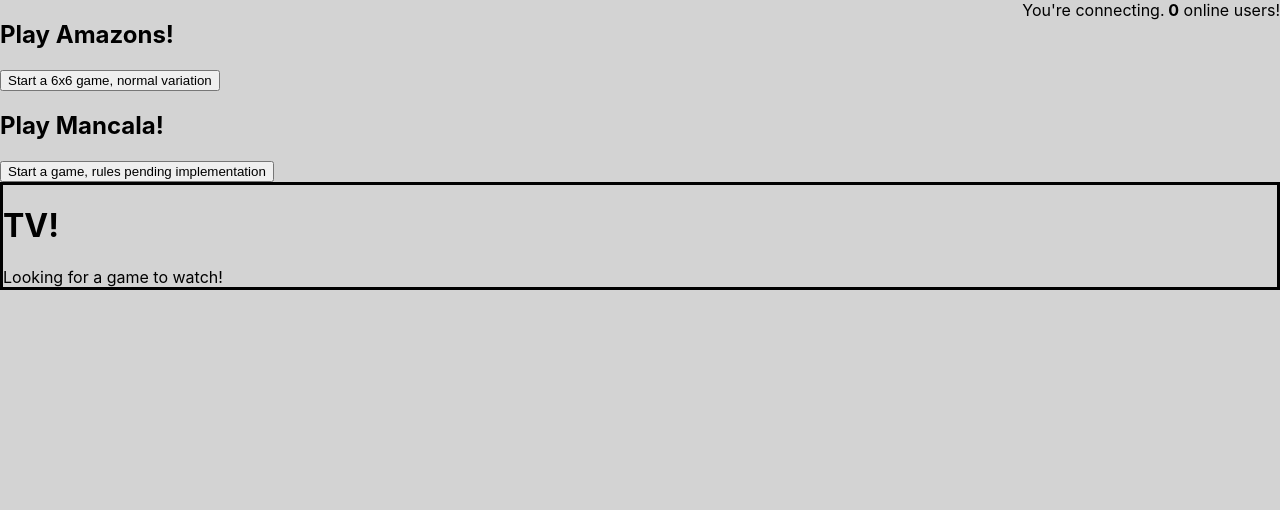
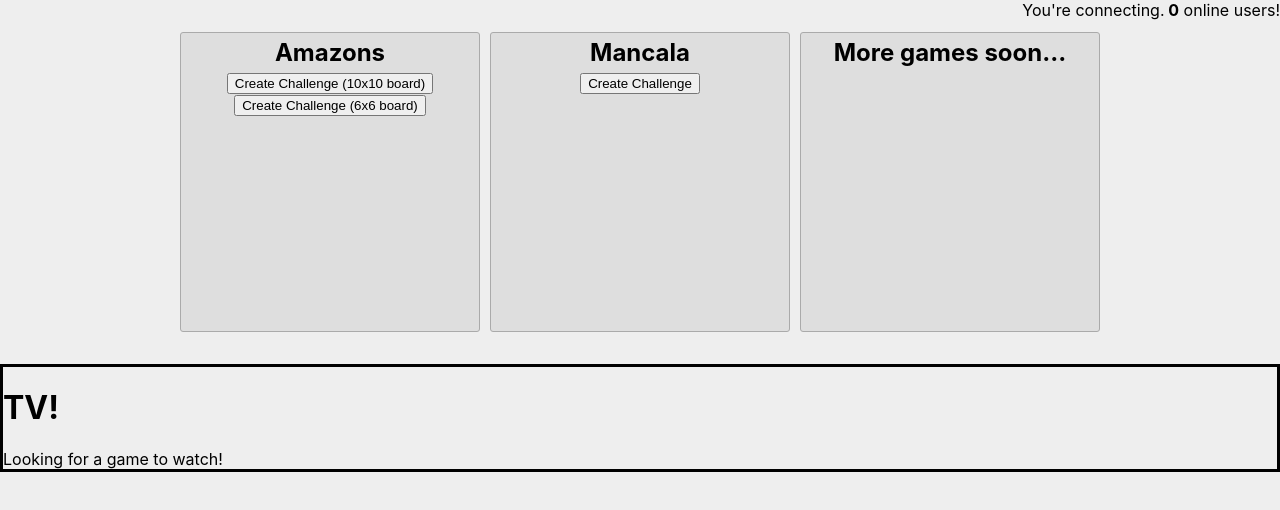
Before and after one commit to enjoythecode/strate.gg, a React (Create React App) app in the folder fe/: page / in a window 1280 px wide. Shown: the top 510 px of the page. Built offline with nearby package versions, Linux system fonts and the light colour scheme; no server answers.

Commit message:
front-end presentability improvements

```diff
--- a/fe/public/style.css
+++ b/fe/public/style.css
@@ -1,6 +1,37 @@
 body{
-    background-color: lightgray;
+    background-color: #eee;
 }
+
+h2{
+    margin: 5px;
+}
+
+#challenge-create-box-container{
+    margin: 2em auto 2em auto;
+
+    display: grid;
+    grid-template-columns: repeat(3, 300px);
+    grid-template-rows: auto;
+    grid-column-gap: 10px;
+}
+
+.challenge-create-box{
+    background-color: #dedede;
+    aspect-ratio: 1 / 1;
+    text-align: center;
+
+    border: #aaa solid 0.5px;
+    border-radius: 3px;
+
+    display: block;
+    padding: 0;
+    margin: 0;
+}
+
+.challenge-create-box:hover{
+    box-shadow: 0 0 6px #222;
+}
+
 
 .mancala-board{
     aspect-ratio: 3 / 1;
--- a/fe/src/App.js
+++ b/fe/src/App.js
@@ -4,15 +4,30 @@ import Tv from "./Tv.js"
 
 const App = observer(({ state }) =>(
     <div>
-        <h2>Play Amazons!</h2>
-        <button onClick={() => {state.socket.create_new_game({game_name: "amazons", config: {"size":6, "variation":0}})}}>
-            Start a 6x6 game, normal variation
-        </button>
+        <div style={{ "display": "flex","justifyContent": "center"}}>
+            <div id="challenge-create-box-container">
+                <div id="challenge-create-box-amazons" className="challenge-create-box">
+                    <h2>Amazons</h2>
+                    <button onClick={() => {state.socket.create_new_game({game_name: "amazons", config: {"size":10, "variation":0}})}}>
+                        Create Challenge (10x10 board)
+                    </button><br></br>
+                    <button onClick={() => {state.socket.create_new_game({game_name: "amazons", config: {"size":6, "variation":0}})}}>
+                        Create Challenge (6x6 board)
+                    </button>
+                </div>
 
-        <h2>Play Mancala!</h2>
-        <button onClick={() => {state.socket.create_new_game({game_name: "mancala", config: {}})}}>
-            Start a game, rules pending implementation
-        </button>
+                <div id="challenge-create-box-mancala" className="challenge-create-box">
+                    <h2>Mancala</h2>
+                    <button onClick={() => {state.socket.create_new_game({game_name: "mancala", config: {}})}}>
+                        Create Challenge
+                    </button>
+                </div>
+
+                <div id="challenge-create-box-moreToCome" className="challenge-create-box">
+                    <h2>More games soon...</h2>
+                </div>
+            </div>
+        </div>
 
         <Tv/>
     </div>
--- a/fe/src/Tv.js
+++ b/fe/src/Tv.js
@@ -60,7 +60,7 @@ const Tv = observer(class Tv extends React.Component{
 
     render(){
         return (
-            <div style={{"border":"solid"}}>
+            <div style={{"border":"solid", "display": "block"}}>
                 <h1>TV! {this.cid} </h1>
                 {
                     this.cid !== null ?
```
Also changed, not shown: 2 other files (tests, documents, lock files or other folders).
